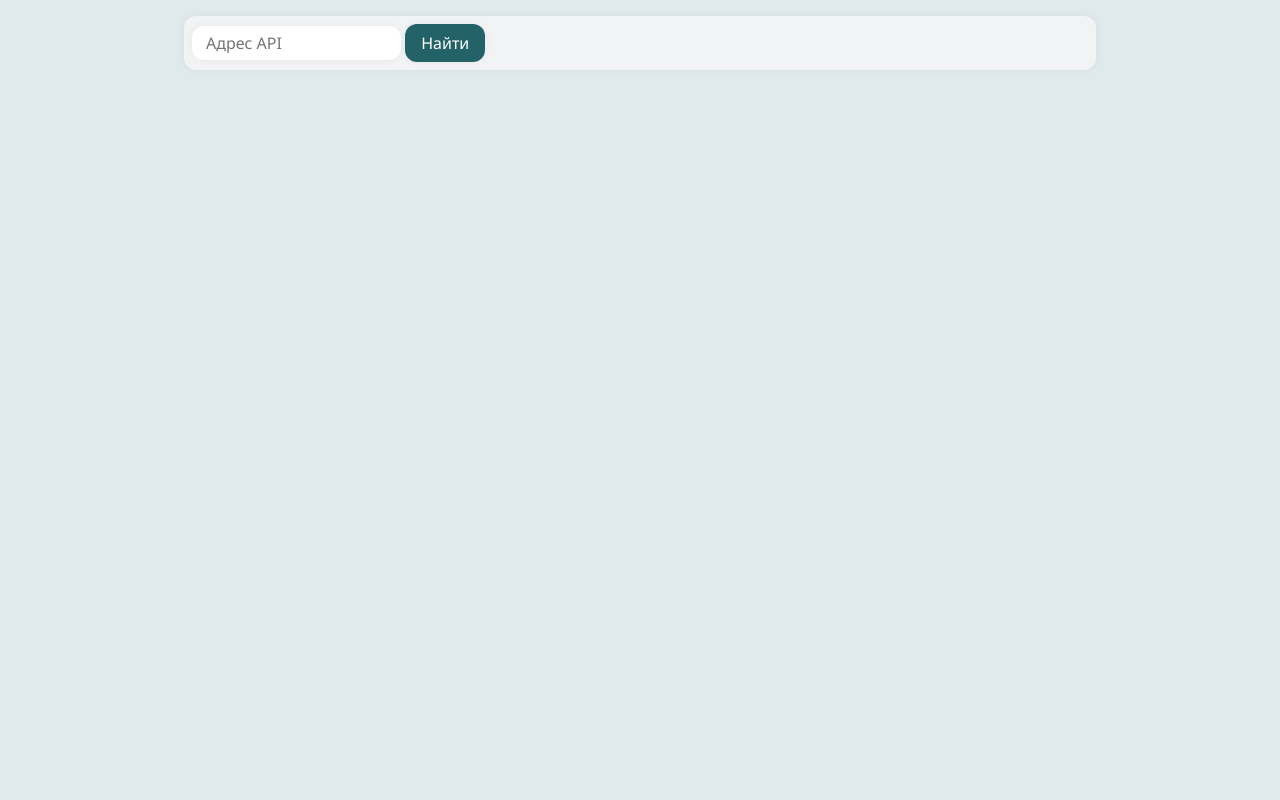
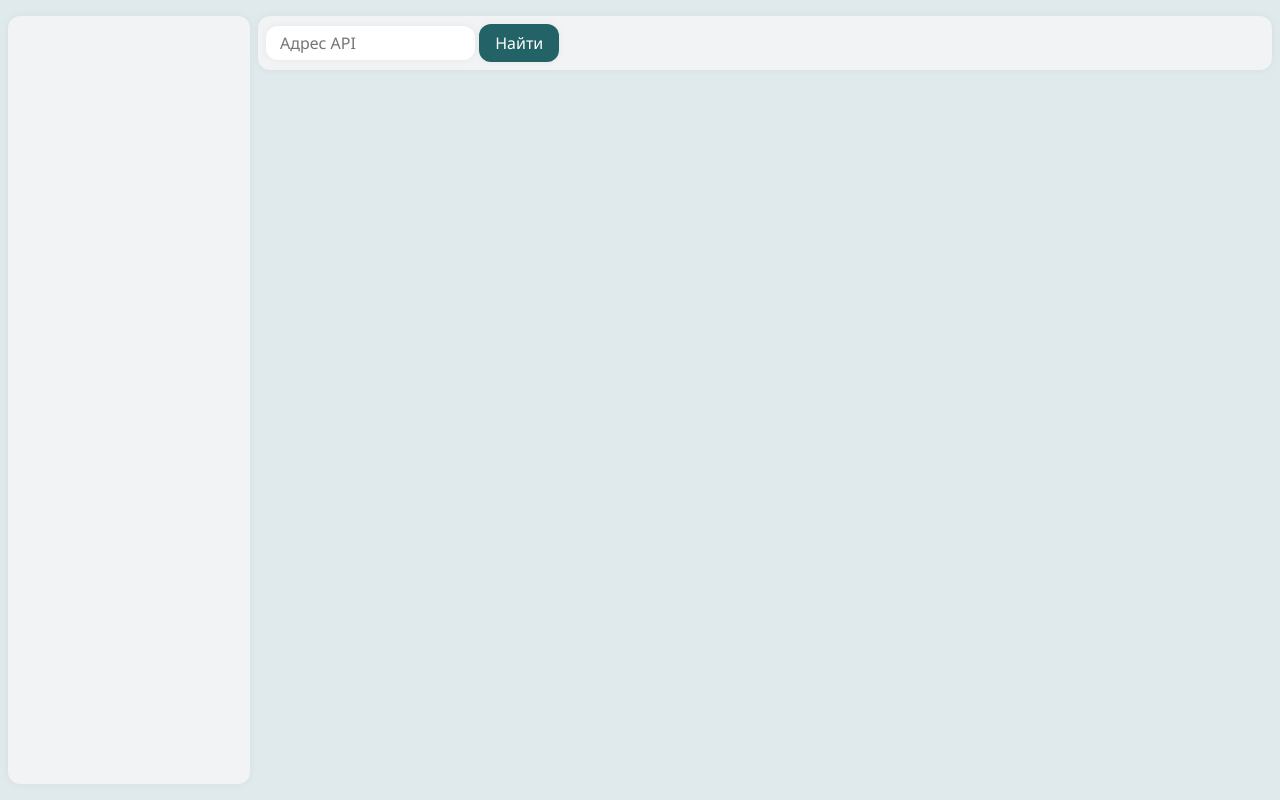
Before and after one commit to MrCrabs2000/Test_predprof_repo, a Flask app: template templates/main.html in a window 1280 px wide. Run offline with Flask 3, Linux system fonts and the light colour scheme; the template is opened without the code that fills it, so the values that code supplies are empty.

Commit message:
Added sidebar

```diff
--- /dev/null
+++ b/static/css/includes/modules_sidebar.css
@@ -0,0 +1,8 @@
+#modules-sidebar {
+    margin: 16px 0;
+    margin-left: 8px;
+    grid-row: span 2;
+    border-radius: var(--border-radius);
+    background: var(--bg);
+    box-shadow: var(--shadow);
+}
--- a/static/css/includes/navbar.css
+++ b/static/css/includes/navbar.css
@@ -1,9 +1,9 @@
 #navbar {
+    box-sizing: border-box;
     display: flex;
     justify-content: space-between;
-    width: 70%;
     padding: 8px;
-    margin: auto;
+    margin: auto 8px;
     margin-top: 16px;
     border-radius: var(--border-radius);
     background: var(--bg);
--- a/static/css/layouts/base.css
+++ b/static/css/layouts/base.css
@@ -143,9 +143,11 @@ a {
 
 
 .wrapper {
-    display: flex;
-    flex-direction: column;
+    display: grid;
+    grid-template-rows: 200px 1fr;
+    grid-template-columns: 250px 1fr;
     height: 100%;
+    width: 100%;
 }
 
 .content {
--- a/templates/includes/modules_sidebar.html
+++ b/templates/includes/modules_sidebar.html
@@ -1,4 +1,4 @@
-<div class="modules-sidebar">
+<div id="modules-sidebar">
     <div class="module"></div>
     <div class="module"></div>
     <div class="module"></div>
--- a/templates/layouts/base.html
+++ b/templates/layouts/base.html
@@ -10,6 +10,8 @@
     <link rel="stylesheet" href="https://fonts.googleapis.com/css2?family=Material+Symbols+Rounded:opsz,wght,FILL,GRAD@20..48,100..700,0..1,-50..200&icon_names=check" />
     <link rel="stylesheet" href="/static/css/layouts/base.css">
     <link rel="stylesheet" href="/static/css/includes/header.css">
+    <link rel="stylesheet" href="/static/css/includes/navbar.css">
+    <link rel="stylesheet" href="/static/css/includes/modules_sidebar.css">
     <style>
         .material-symbols-rounded {
         font-variation-settings:
@@ -20,7 +22,6 @@
         }
     </style>
     {% block head %}
-        <link rel="stylesheet" href="/static/css/includes/navbar.css">
     {% endblock %}
 </head>
 <body>
```
